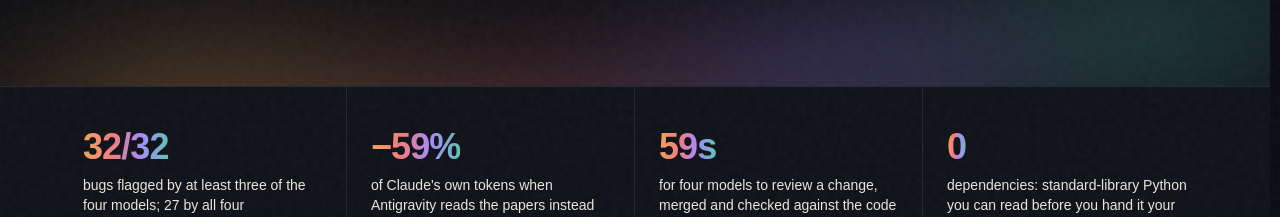
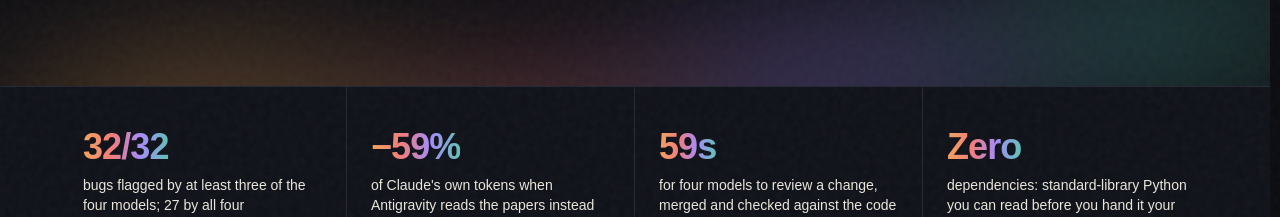
Before and after one commit to JayPokale/farmout, a Next.js app in the folder site/: page / in a window 1280 px wide. Shown: the part 960-1177 px from the top of the page. Built offline with nearby package versions, Linux system fonts and the light colour scheme; no server answers; a web font is replaced by a local one.

Commit message:
Site: show "Zero" in the stats band; Hubot Sans bars its 0 like a theta

```diff
--- a/site/src/components/Stats.tsx
+++ b/site/src/components/Stats.tsx
@@ -23,7 +23,8 @@ const STATS = [
     src: "files_api case: all 5 planted bugs found, 4 of them by 4/4 · demo-review.md",
   },
   {
-    value: 0,
+    // Hubot Sans draws its zero with a bar, which reads as a theta at this size
+    text: "Zero",
     k: "dependencies: standard-library Python you can read before you hand it your logins",
     src: "pyproject.toml · dependencies = []",
   },
@@ -41,7 +42,7 @@ export default function Stats() {
             <dt className="sr-only">{s.k}</dt>
             <dd>
               <p className="display text-lanes w-fit text-4xl font-bold">
-                <Counter value={s.value} prefix={s.prefix} suffix={s.suffix} />
+                {"text" in s ? s.text : <Counter value={s.value} prefix={s.prefix} suffix={s.suffix} />}
               </p>
               <p className="mt-2 text-sm text-fg">{s.k}</p>
               <p className="mt-2 font-mono text-[10.5px] leading-snug text-dim">{s.src}</p>
```
